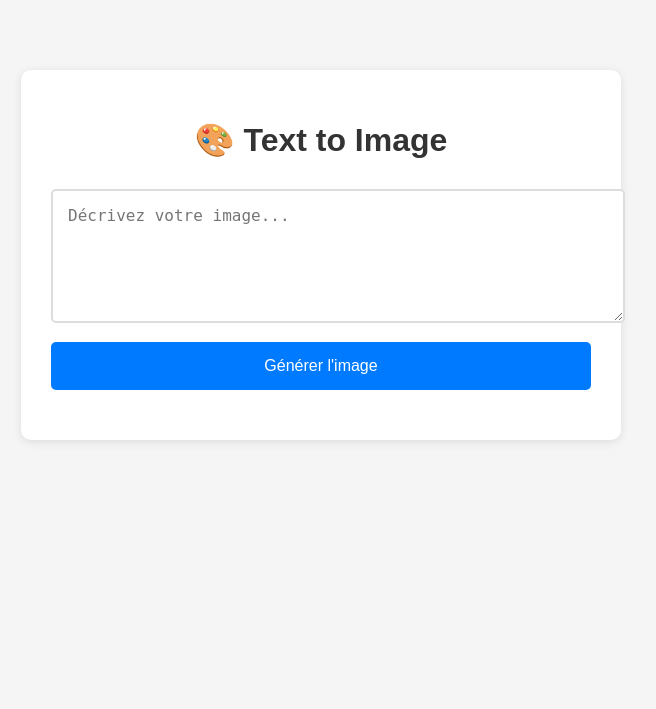
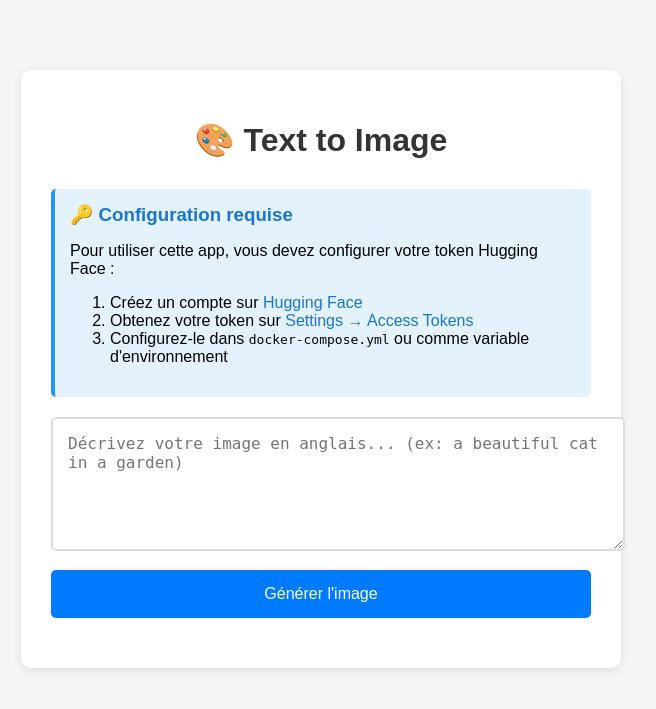
Before and after one commit to caid-and-cubs/Txt2Img, a Python web app: template templates/home.html in a window 1280 px wide. Shown: the top 709 px of the page, without its empty margins (319-975 px from the left). Run offline with Jinja, Linux system fonts and the light colour scheme; the template is opened without the code that fills it, so the values that code supplies are empty.

Commit message:
🔧 FIX: Correction erreur 401 - Authentification Hugging Face
✅ Améliorations :
- Messages d'erreur détaillés pour l'API HF
- Validation du format token (doit commencer par hf_)
- Instructions claires dans l'interface
- Guide de configuration étape par étape
- Gestion des timeouts et erreurs réseau
- Exemple concret dans docker-compose.yml

🎯 Résout: Erreur 401 'Token invalide ou manquant'
📋 Guide: Instructions complètes pour obtenir/configurer le token
🔍 Debug: Messages d'erreur informatifs pour l'utilisateur

```diff
--- a/docker-compose.yml
+++ b/docker-compose.yml
@@ -6,4 +6,6 @@ services:
     ports:
       - "8000:8000"
     environment:
-      - HUGGINGFACE_API_TOKEN=hf_your_token_here
+      # Remplacez par votre vrai token Hugging Face (commence par hf_)
+      # Obtenez-le sur: https://huggingface.co/settings/tokens
+      - HUGGINGFACE_API_TOKEN=hf_xxxxxxxxxxxxxxxxxxxxxxxxxxxxxxxxxxxxxxxx
--- a/templates/home.html
+++ b/templates/home.html
@@ -22,6 +22,24 @@
             text-align: center;
             color: #333;
             margin-bottom: 30px;
+        }
+        .setup-info {
+            background: #e3f2fd;
+            padding: 15px;
+            border-radius: 5px;
+            margin-bottom: 20px;
+            border-left: 4px solid #2196f3;
+        }
+        .setup-info h3 {
+            margin: 0 0 10px 0;
+            color: #1976d2;
+        }
+        .setup-info a {
+            color: #1976d2;
+            text-decoration: none;
+        }
+        .setup-info a:hover {
+            text-decoration: underline;
         }
         textarea {
             width: 100%;
@@ -55,15 +73,38 @@
             box-shadow: 0 2px 10px rgba(0,0,0,0.2);
         }
         .loading { color: #666; }
-        .error { color: #dc3545; }
+        .error {
+            color: #dc3545;
+            background: #f8d7da;
+            padding: 15px;
+            border-radius: 5px;
+            border: 1px solid #f5c6cb;
+        }
+        .success {
+            color: #155724;
+            background: #d4edda;
+            padding: 15px;
+            border-radius: 5px;
+            border: 1px solid #c3e6cb;
+        }
     </style>
 </head>
 <body>
     <div class="container">
         <h1>🎨 Text to Image</h1>
 
+        <div class="setup-info">
+            <h3>🔑 Configuration requise</h3>
+            <p>Pour utiliser cette app, vous devez configurer votre token Hugging Face :</p>
+            <ol>
+                <li>Créez un compte sur <a href="https://huggingface.co" target="_blank">Hugging Face</a></li>
+                <li>Obtenez votre token sur <a href="https://huggingface.co/settings/tokens" target="_blank">Settings → Access Tokens</a></li>
+                <li>Configurez-le dans <code>docker-compose.yml</code> ou comme variable d'environnement</li>
+            </ol>
+        </div>
+
         <form id="form">
-            <textarea id="prompt" placeholder="Décrivez votre image..." required></textarea>
+            <textarea id="prompt" placeholder="Décrivez votre image en anglais... (ex: a beautiful cat in a garden)" required></textarea>
             <button type="submit" id="btn">Générer l'image</button>
         </form>
 
@@ -95,13 +136,29 @@
                 if (response.ok) {
                     const blob = await response.blob();
                     const url = URL.createObjectURL(blob);
-                    result.innerHTML = `<img src="${url}" alt="Image générée">`;
+                    result.innerHTML = `
+                        <div class="success">✅ Image générée avec succès !</div>
+                        <img src="${url}" alt="Image générée">
+                    `;
                 } else {
                     const error = await response.text();
-                    result.innerHTML = `<div class="error">❌ ${error}</div>`;
+                    let errorMsg = error;
+
+                    if (error.includes('401') || error.includes('Token')) {
+                        errorMsg = `
+                            <strong>❌ Problème d'authentification</strong><br>
+                            ${error}<br><br>
+                            <strong>Solutions :</strong><br>
+                            1. Vérifiez que votre token commence par "hf_"<br>
+                            2. Créez un nouveau token sur <a href="https://huggingface.co/settings/tokens" target="_blank">Hugging Face</a><br>
+                            3. Redémarrez l'application après configuration
+                        `;
+                    }
+
+                    result.innerHTML = `<div class="error">${errorMsg}</div>`;
                 }
             } catch (err) {
-                result.innerHTML = `<div class="error">❌ Erreur de connexion</div>`;
+                result.innerHTML = `<div class="error">❌ Erreur de connexion: ${err.message}</div>`;
             } finally {
                 btn.disabled = false;
                 btn.textContent = 'Générer l\'image';
```
Also changed, not shown: txt2img/services.py (+21 -6 lines), README.md.
